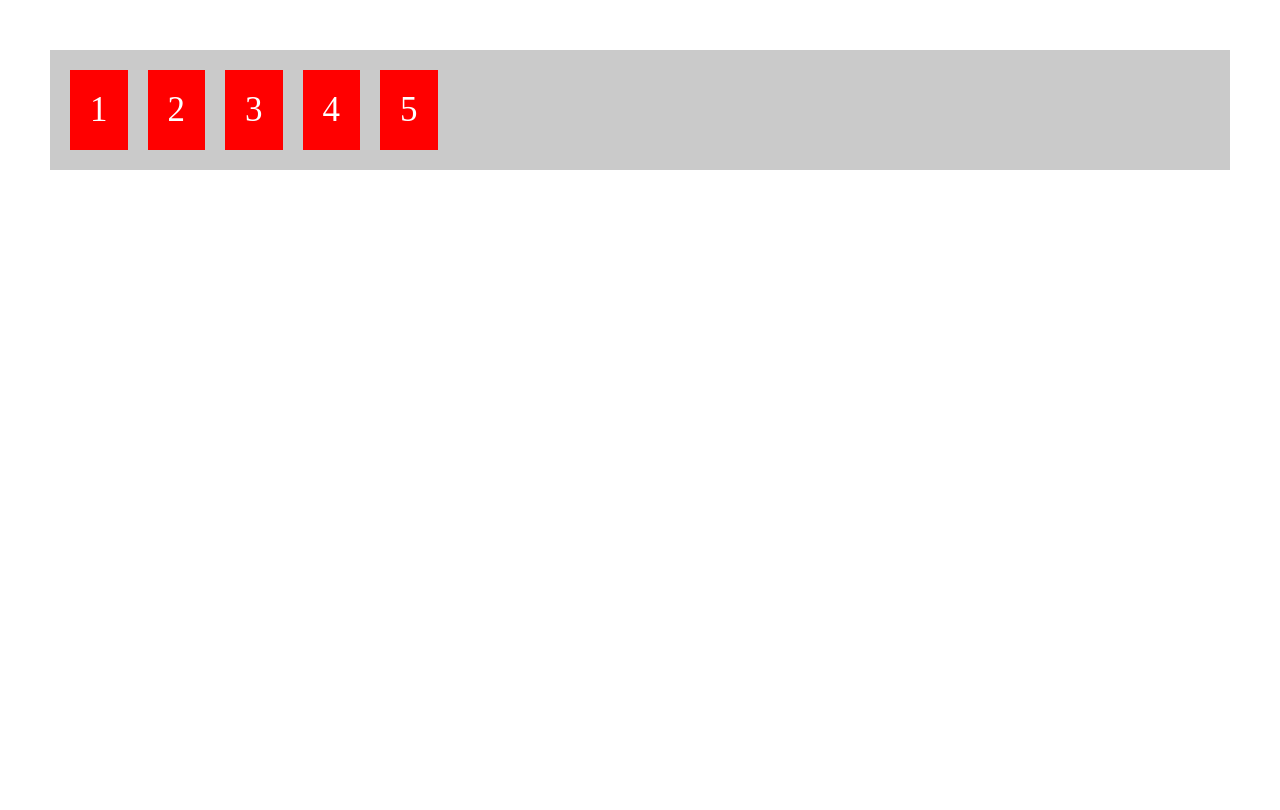
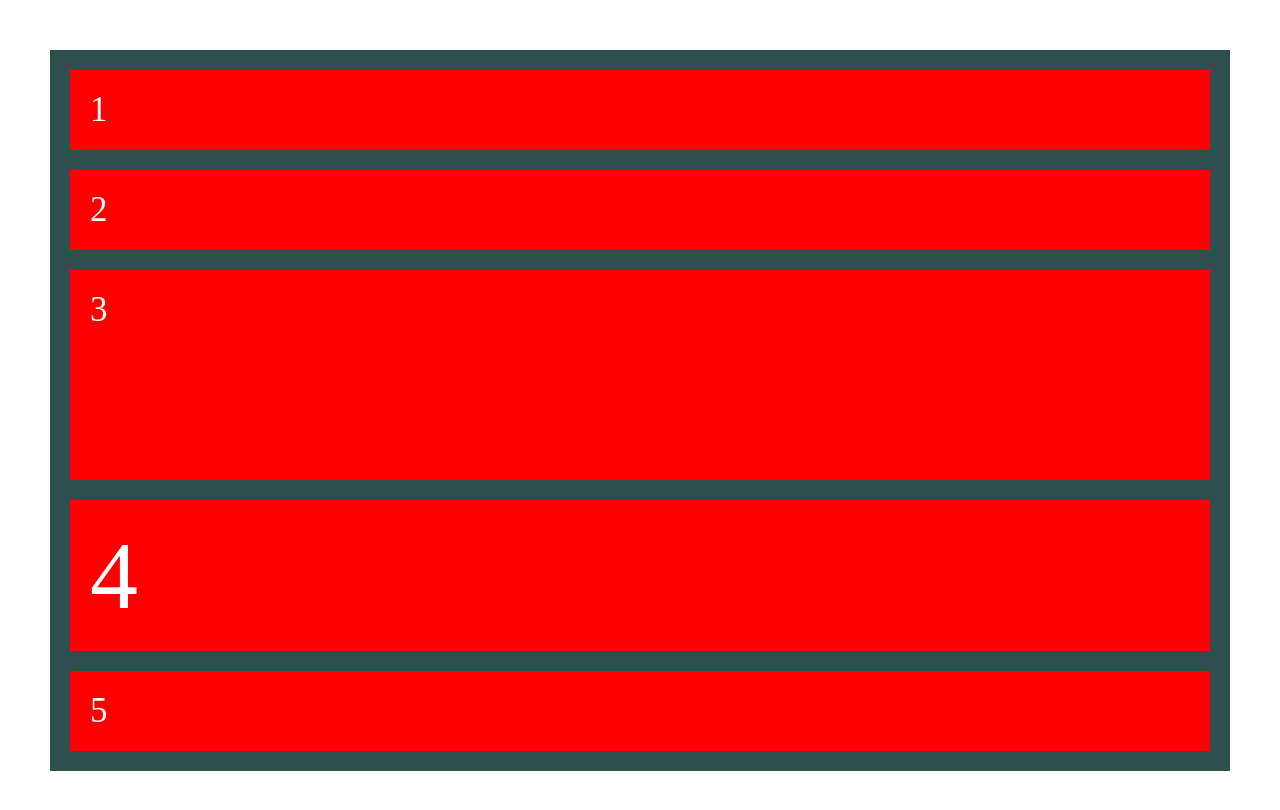
Before and after one commit to Cavein254/html_practise, a plain HTML site: page 01/index.html in a window 1280 px wide. Drawn offline with Linux system fonts and the light colour scheme.

Commit message:
added align items

```diff
--- a/01/style.css
+++ b/01/style.css
@@ -5,10 +5,13 @@
 }
 
 .container {
-  background-color: #cacaca;
+  background-color: darkslategray;
   padding: 10px;
   margin: 50px;
   display: flex;
+  flex-direction: column;
+  justify-content: flex-end;
+  align-items: space-between;
 }
 
 .item {
@@ -18,3 +21,11 @@
   padding: 20px;
   margin: 10px;
 }
+
+.items-3 {
+  height: 6em;
+}
+
+.items-4 {
+  font-size: 6rem;
+}
```
